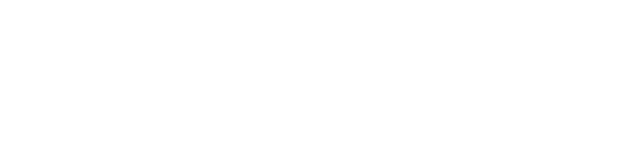
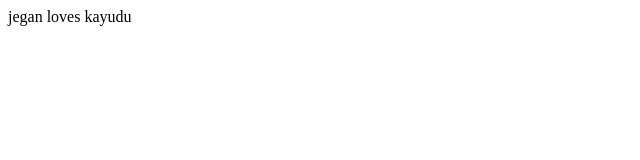
Before and after one commit to Jaganp-Devops/jegan, a plain HTML site: page karthi.html in a window 1280 px wide. Shown: the whole page, without its empty margins (0-640 px from the left). Drawn offline with Linux system fonts and the light colour scheme.

Commit message:
Update karthi.html

```diff
--- a/karthi.html
+++ b/karthi.html
@@ -6,6 +6,6 @@
     <title>Document</title>
 </head>
 <body>
-
+    jegan loves kayudu
 </body>
 </html>
```
